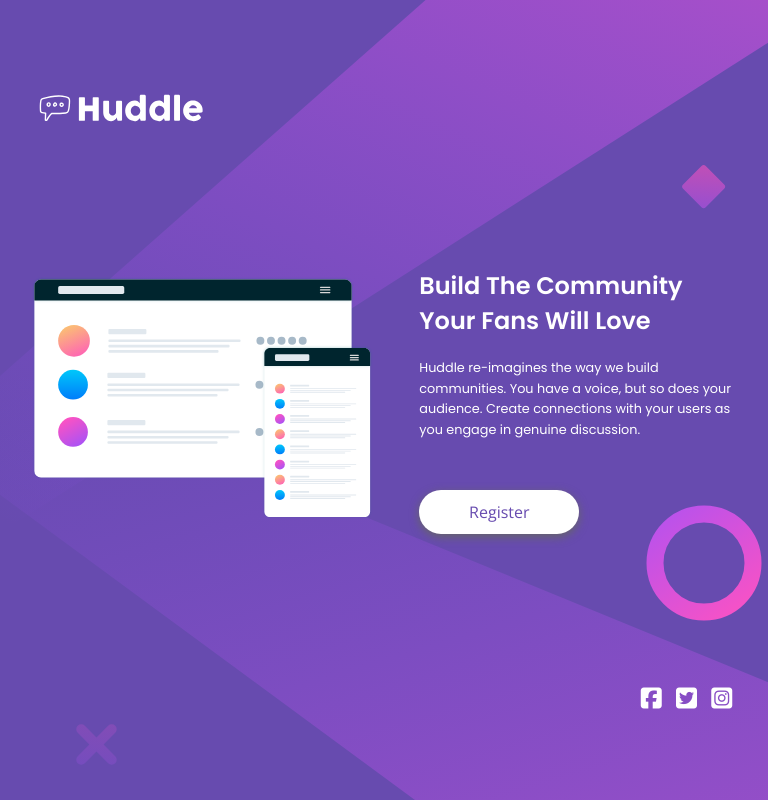
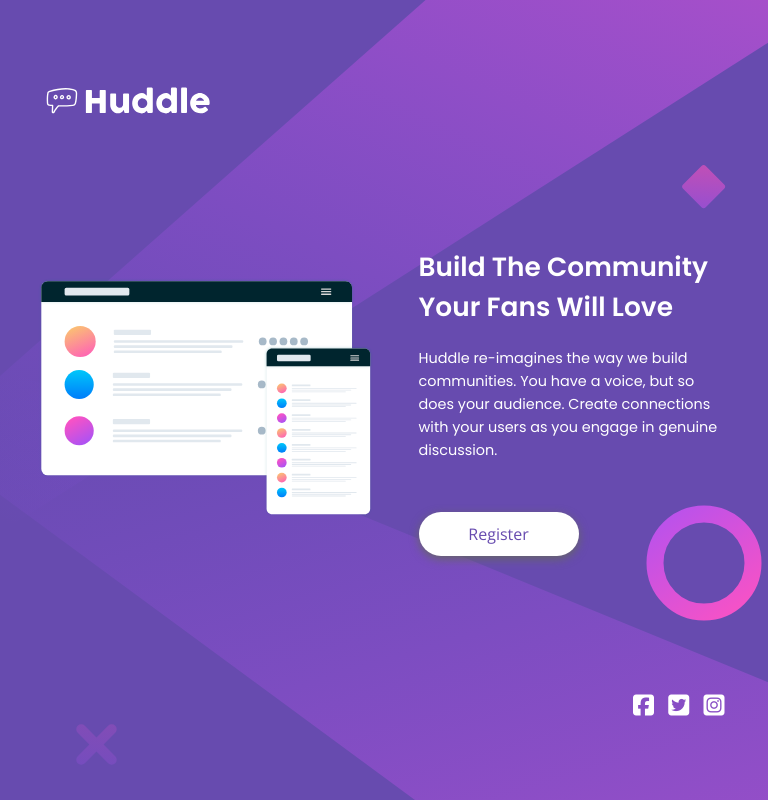
Before and after one commit to Antonio-Tully-Spinozzi/huddlelandingpage-flex, a plain HTML site: page index.html in a window 768 px wide. Drawn offline with nearby package versions, Linux system fonts and the light colour scheme.

Commit message:
Update styles.css

```diff
--- a/css/styles.css
+++ b/css/styles.css
@@ -98,7 +98,7 @@ body {
   color: hsl(300, 69%, 71%);
 }
 
-@media (min-width: 1000px) {
+@media screen and (min-width: 750px) {
 
   body {
     background: url(../images/bg-desktop.svg) hsl(257, 40%, 49%);
@@ -111,7 +111,7 @@ body {
   }
 
   .flex-container {
-    width: 88%;
+    width: 90%;
   }
 
   .one {
@@ -125,7 +125,6 @@ body {
 
   .mockup {
     width: 88%;
-
   }
 
   .three {
@@ -134,11 +133,11 @@ body {
   }
 
   .title {
-    font-size: 1.8rem;
+    font-size: 1.65rem;
   }
 
   .blurb {
-    font-size: 1rem;
+    font-size: 0.9rem;
     padding-bottom: 50px;
   }
 
@@ -155,65 +154,4 @@ body {
   .fab {
     font-size: 1.5rem;
   }
-
 }
-
-@media (min-width: 750px) and (max-width: 999px) {
-
-  body {
-    background: url(../images/bg-desktop.svg) hsl(257, 40%, 49%);
-    background-repeat: no-repeat;
-    background-size: auto 100%;
-  }
-
-  .logo {
-    width: 11rem;
-  }
-
-  .flex-container {
-    width: 92%;
-  }
-
-  .one {
-    flex-basis: 100%;
-  }
-
-  .two {
-    flex-basis: 55%;
-    text-align: left;
-  }
-
-  .mockup {
-    width: 88%;
-
-  }
-
-  .three {
-    flex-basis: 45%;
-    text-align: left;
-  }
-
-  .title {
-    font-size: 1.5rem;
-  }
-
-  .blurb {
-    font-size: 0.8rem;
-    padding-bottom: 50px;
-  }
-
-  .btn {
-    font-size: 1rem;
-    width: 4rem;
-  }
-
-  .four {
-    flex-basis: 100%;
-    text-align: right;
-  }
-
-  .fab {
-    font-size: 1.5rem;
-  }
-
-}
```
